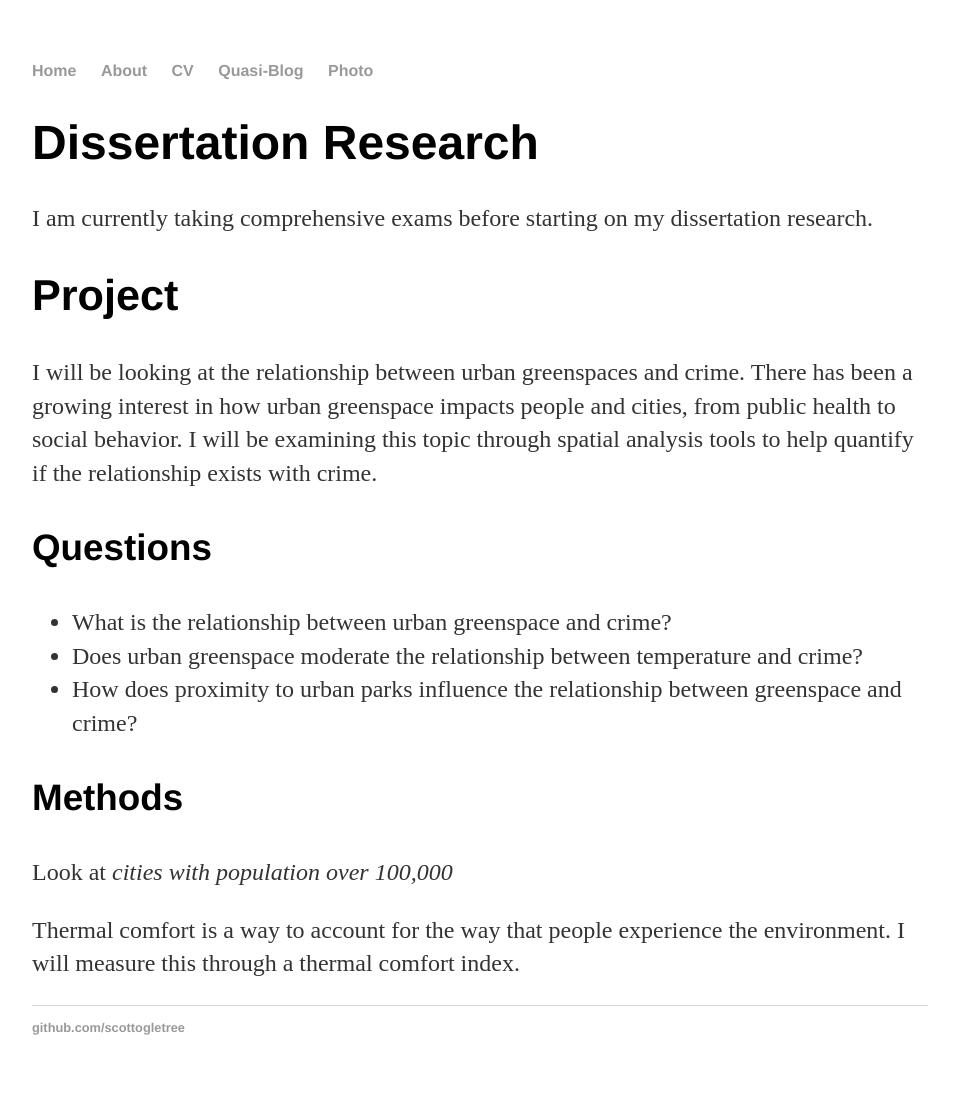
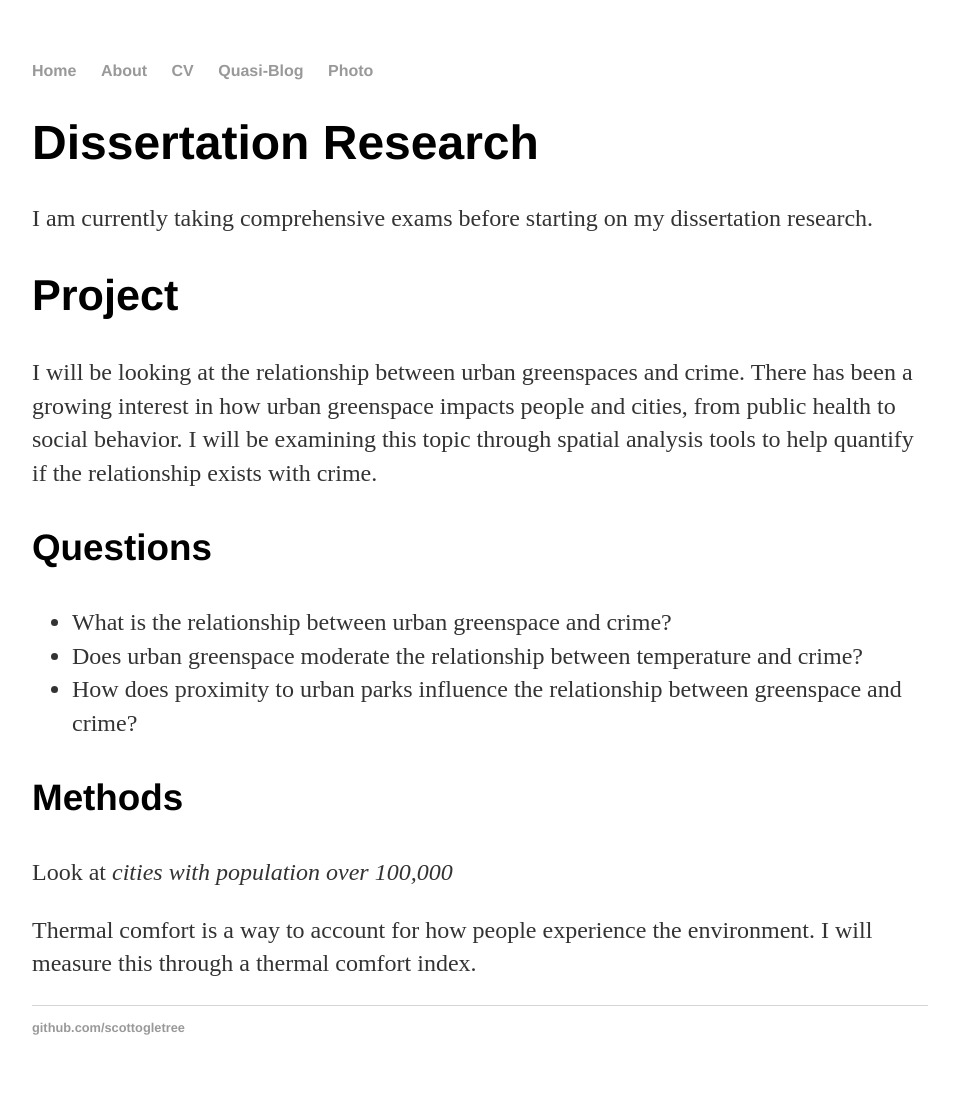
Before and after one commit to scottogletree/ogletrees.github.io, a Jekyll site: the page built from research/test.html, in a window 1280 px wide. Shown: the whole page, without its empty margins (160-1119 px from the left). Built offline with Jekyll 4.4.1, drawn with Linux system fonts in a browser that asks for light colours.

Commit message:
Update test.html

```diff
--- a/research/test.html
+++ b/research/test.html
@@ -23,6 +23,6 @@ title: About S Ogletree
 </ul>
 <h3>Methods</h3>
 <p>Look at <em>cities with population over 100,000</em></p>
-<p>Thermal comfort is a way to account for the way that people experience the environment. I will measure this through a thermal comfort index.</p>
+<p>Thermal comfort is a way to account for how people experience the environment. I will measure this through a thermal comfort index.</p>
 </body>
 </html>
```
